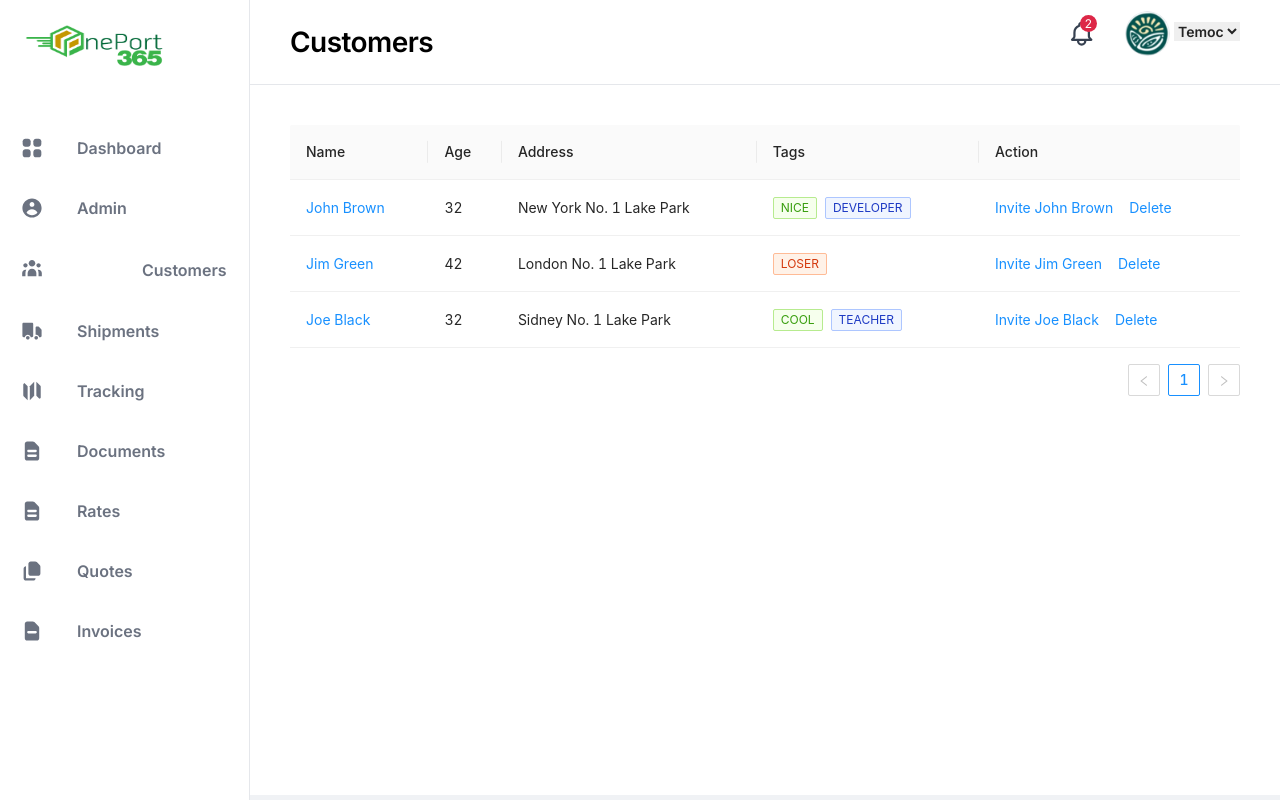
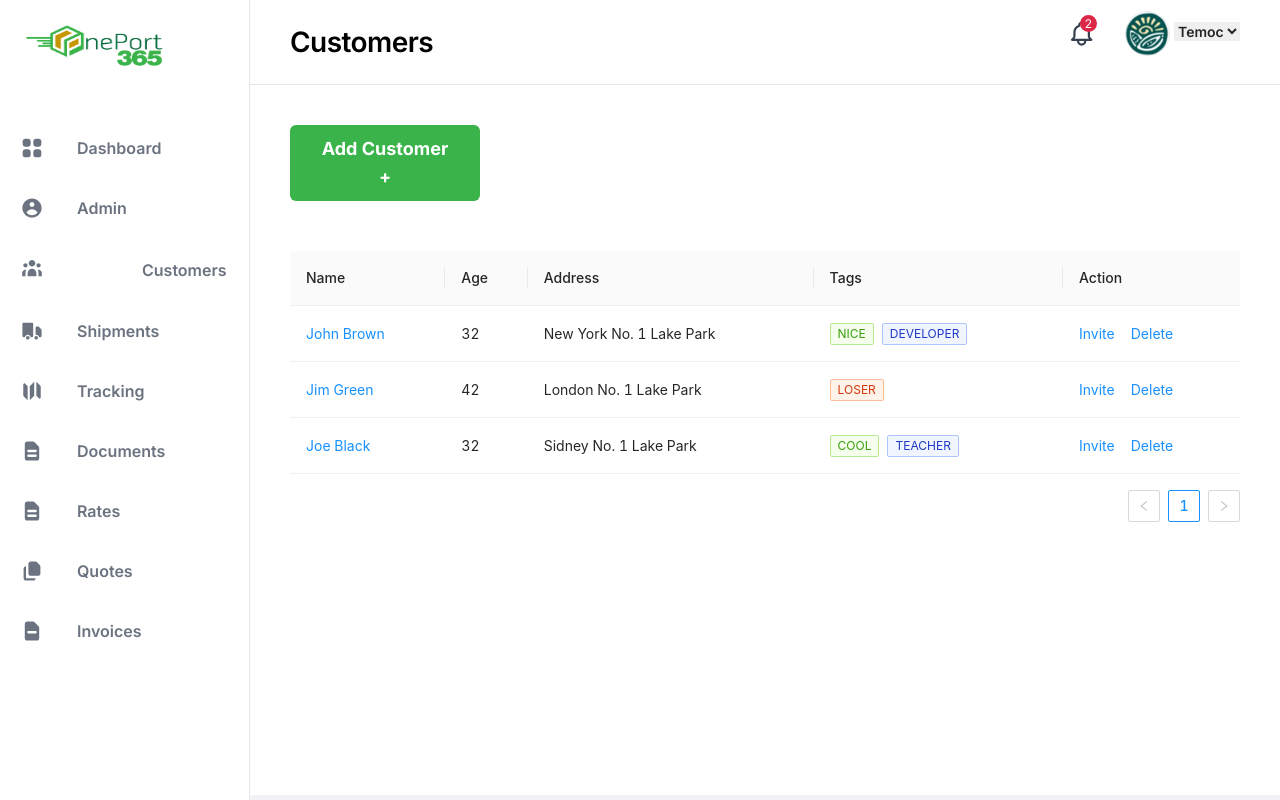
Before and after one commit to siccoo/freight-system, a React (Create React App) app: page / in a window 1280 px wide. Built offline with nearby package versions, Linux system fonts and the light colour scheme.

Commit message:
updates on customer component & axios package added

```diff
--- a/package.json
+++ b/package.json
@@ -11,6 +11,7 @@
     "@types/react": "^18.0.0",
     "@types/react-dom": "^18.0.0",
     "antd": "^4.22.8",
+    "axios": "^0.27.2",
     "react": "^18.2.0",
     "react-dom": "^18.2.0",
     "react-router-dom": "^6.3.0",
--- a/src/pages/customers/index.css
+++ b/src/pages/customers/index.css
@@ -4,5 +4,24 @@
 }
 
 button {
+    background: #3AB44A;
+    border-radius: 6px;
+    width: 20%;
+    color: #fff;
+    font-family: "Inter";
+    font-style: normal;
+    font-weight: bold;
+    font-size: 18px;
+    line-height: 28px;
+    padding: 10px 24px;
+    text-decoration: none;
+    border: none;
+    margin-bottom: 50px;
+}
 
+@media only screen and (min-device-width: 320px) and (max-device-width: 480px) {
+    button {
+        padding: 6px 18px;
+        font-size: 14px;
+    }
 }
--- a/src/pages/customers/index.tsx
+++ b/src/pages/customers/index.tsx
@@ -57,7 +57,7 @@ interface DataType {
         key: 'action',
         render: (_, record) => (
             <Space size="middle">
-          <a>Invite {record.name}</a>
+                <a>Invite</a>
                 <a>Delete</a>
             </Space>
         ),
@@ -92,7 +92,8 @@ const Customers: React.FC = () => {
     return (
         <Content style={{ margin: '0' }}>
             <div className="site-layout-background" style={{ padding: "40px 40px", minHeight: 710 }}>
-            <Table columns={columns} dataSource={data} />
+                <button type='submit'>Add Customer {" "} +</button>
+                <Table  columns={columns} dataSource={data} />
             </div>
         </Content>
     )
```
Also changed, not shown: 1 other file (tests, documents, lock files or other folders). Lines whose indentation alone changed are shown as unchanged.
